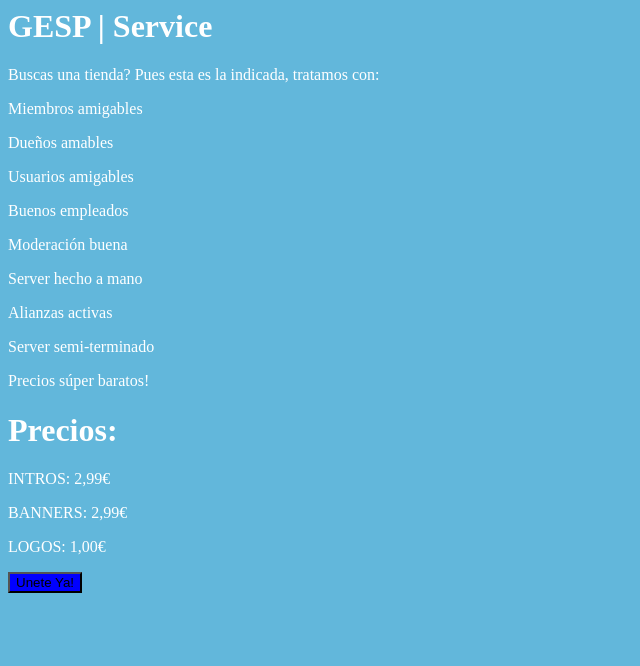
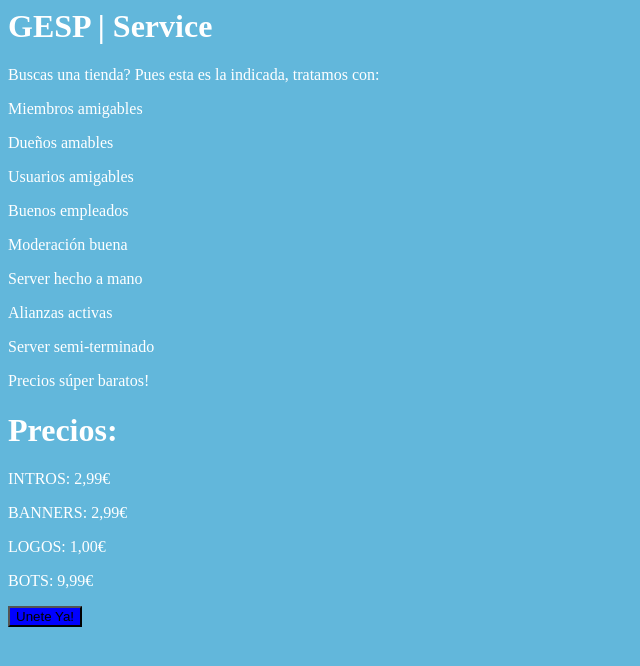
Before and after one commit to drexxdv/gespsrv, a plain HTML site: page index.html in a window 1280 px wide. Shown: the whole page, without its empty margins (0-640 px from the left). Drawn offline with Linux system fonts and the light colour scheme.

Commit message:
Update index.html

```diff
--- a/index.html
+++ b/index.html
@@ -19,6 +19,7 @@
     <p>INTROS: 2,99€</p>
     <p>BANNERS: 2,99€</p>
     <p>LOGOS: 1,00€</p>
+    <p>BOTS: 9,99€</p>
     <button onclick="join()">Unete Ya!</button>
     <script>
       function join() {
```
